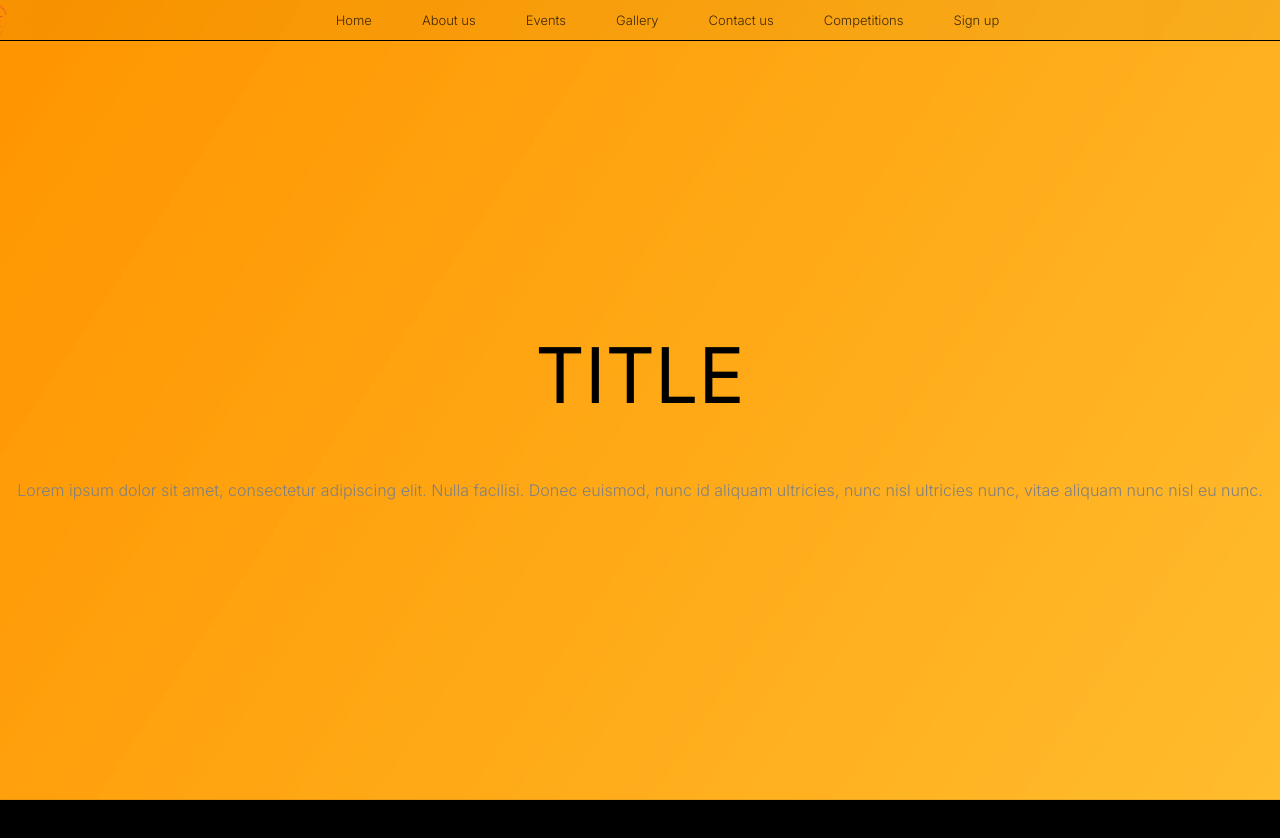
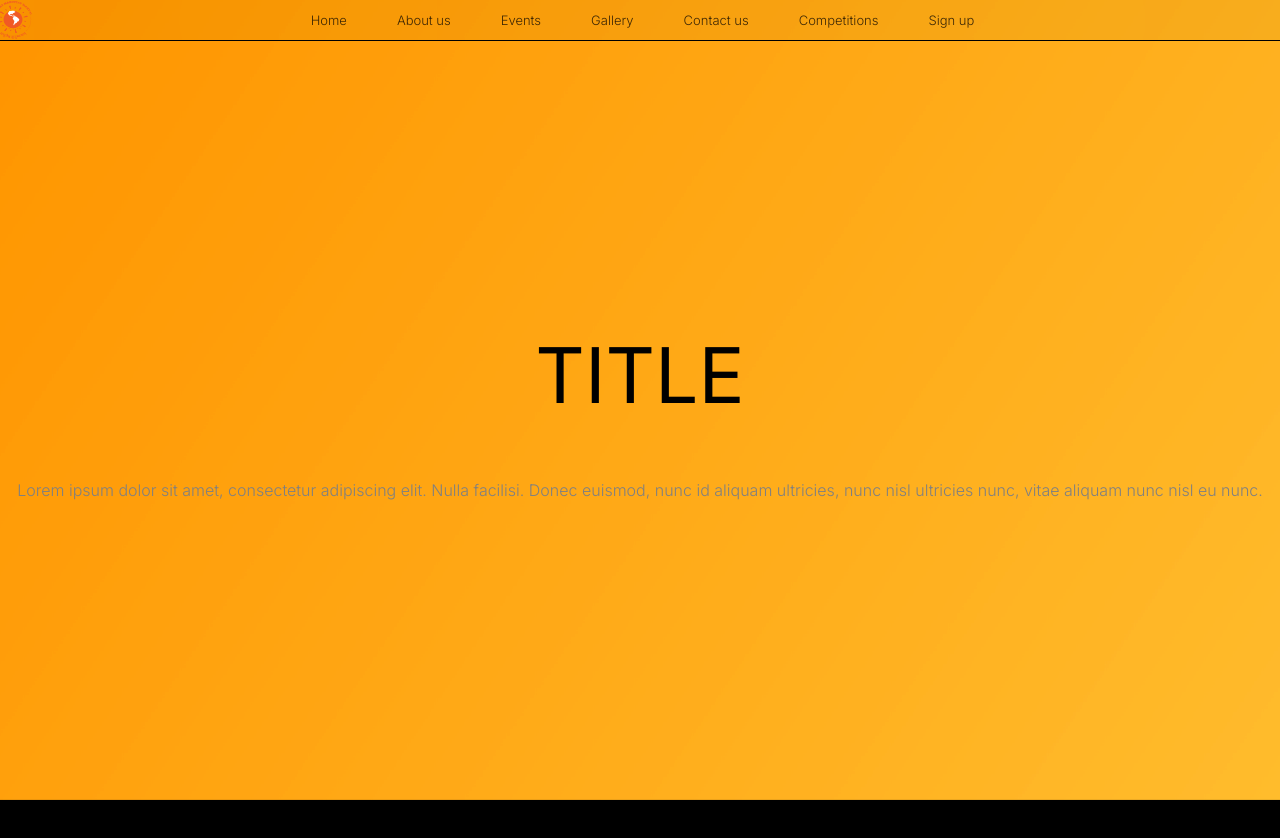
Before and after one commit to sumedhkane03/bmmlatam, a React (Create React App) app: page /hhc in a window 1280 px wide. Shown: the top 838 px of the page. Built offline with nearby package versions, Linux system fonts and the light colour scheme; no server answers.

Commit message:
adjusted navbar logo pos

```diff
--- a/src/css/Navbar.css
+++ b/src/css/Navbar.css
@@ -33,7 +33,7 @@
     align-items: center;
     height: 100%;
     justify-content: space-between;
-    margin-left: -50px; /*default 0 */
+    margin-left: -100px; /*default 0 */
     margin-right: -285px; /* default -180 */
 
 
--- a/src/pages/Profile.js
+++ b/src/pages/Profile.js
@@ -33,7 +33,7 @@ const Profile = () => {
               setDisplayName(user.displayName);
               setUserEmail(user.email);
               setUid(user.uid);
-              console.log(user.toJSON());
+            //   console.log(user.toJSON());
             } else {
               // User is signed out
               // ...
@@ -52,7 +52,9 @@ const Profile = () => {
 
             <div className='events-page-container'>
                 <p className='events-page-title'>{displayName}</p>
+
                 <p className='events-page-title'>{userEmail}</p>
+
                 <p className='events-page-title'>{uid}</p>
             </div>
             <Footer/>
```
